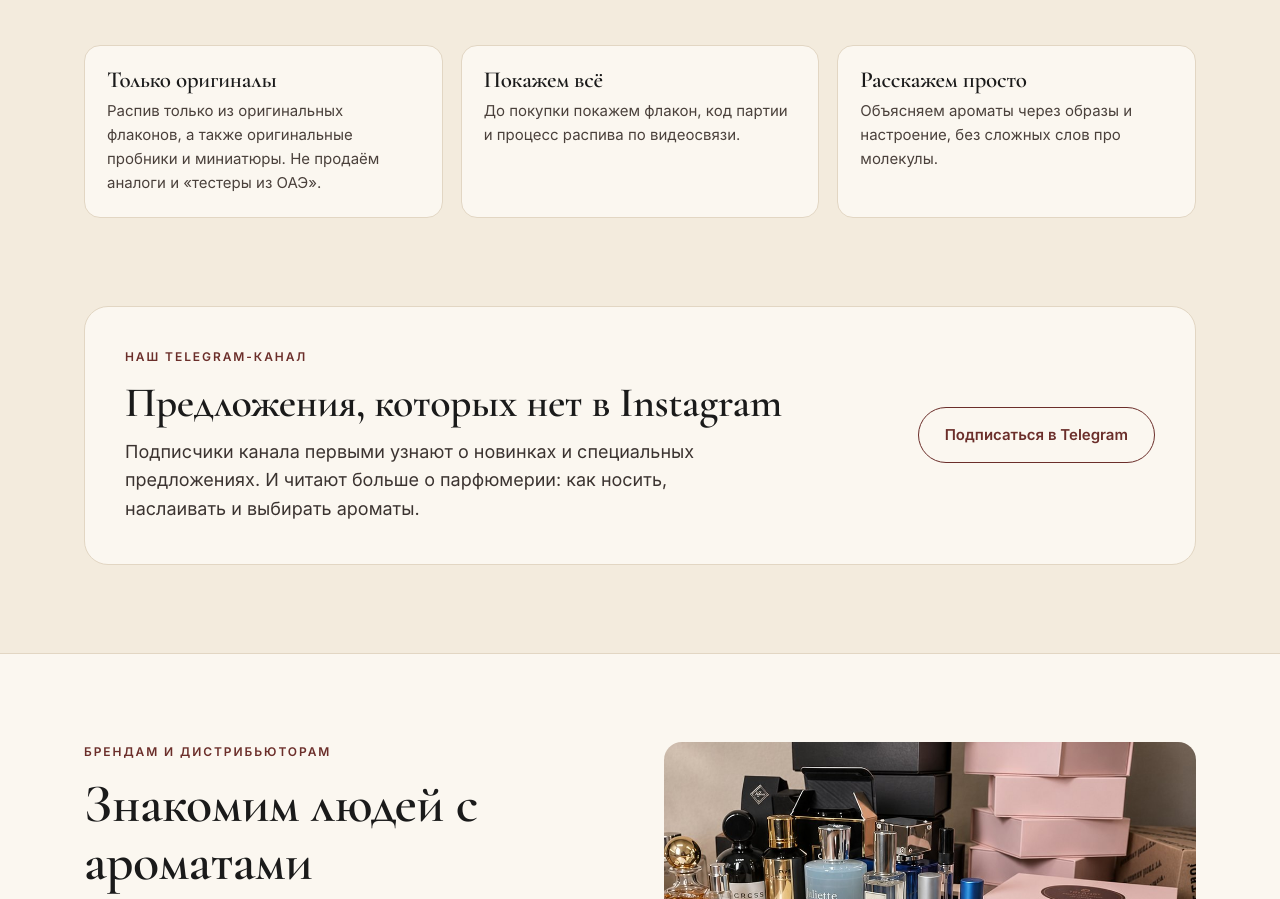
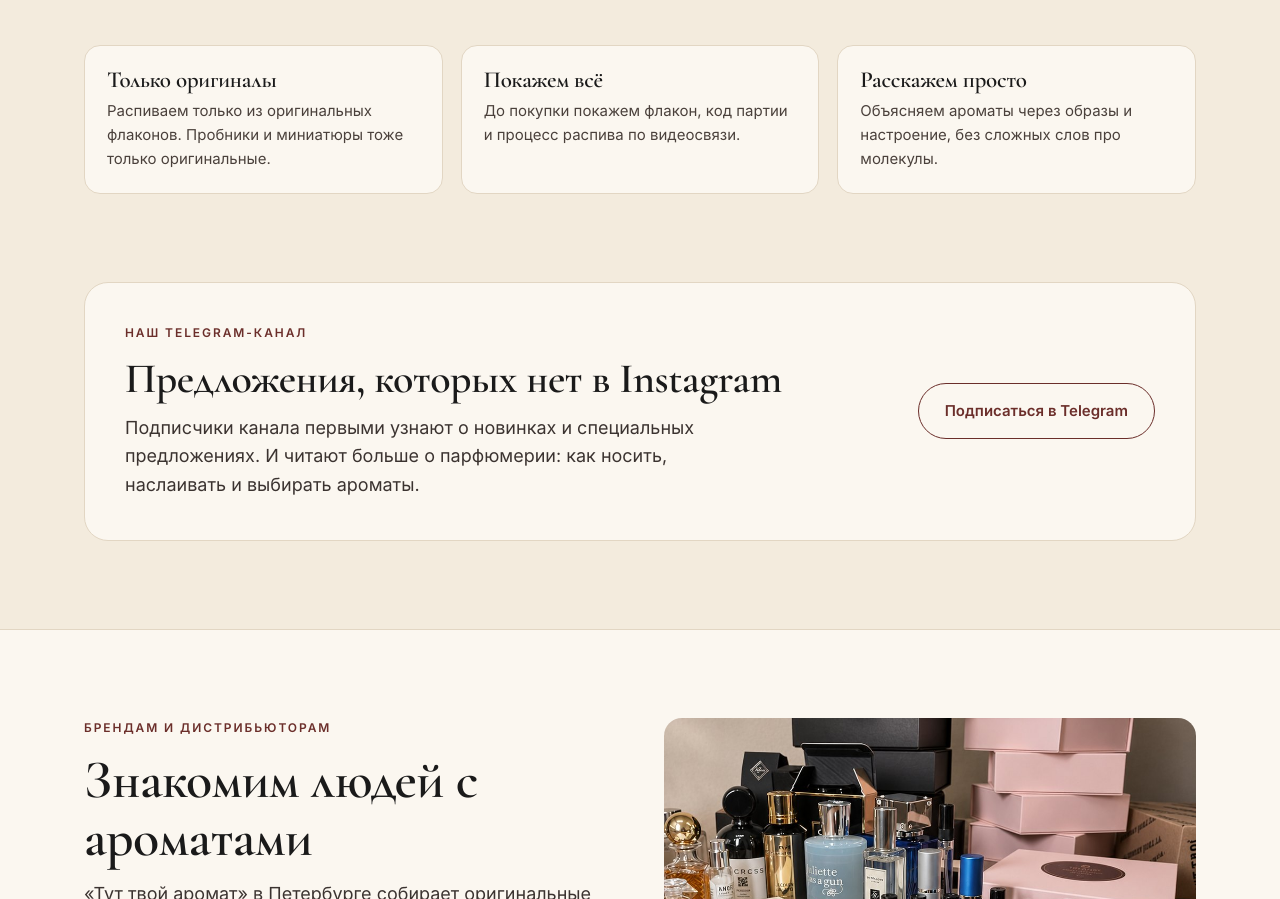
Before and after one commit to Bazque/bazque.github.io, a plain HTML site: page index.html in a window 1280 px wide. Shown: the part 5472-6371 px from the top of the page. Drawn offline with Linux system fonts and the light colour scheme.

Commit message:
«Распиваем только из оригинальных флаконов»

```diff
--- a/index.html
+++ b/index.html
@@ -460,7 +460,7 @@ footer a:hover{color:#fff}
       <div><h3>Доставим</h3><p>Лично по договорённости в Санкт-Петербурге. По России сервисами доставки: СДЭК, Яндекс Доставка, 5Post, Почта России, а также через Ozon и Wildberries.</p></div>
     </div>
     <div class="trust">
-      <div><h3>Только оригиналы</h3><p>Распив только из оригинальных флаконов, а также оригинальные пробники и миниатюры. Не продаём аналоги и «тестеры из ОАЭ».</p></div>
+      <div><h3>Только оригиналы</h3><p>Распиваем только из оригинальных флаконов. Пробники и миниатюры тоже только оригинальные.</p></div>
       <div><h3>Покажем всё</h3><p>До покупки покажем флакон, код партии и процесс распива по видеосвязи.</p></div>
       <div><h3>Расскажем просто</h3><p>Объясняем ароматы через образы и настроение, без сложных слов про молекулы.</p></div>
     </div>
```
